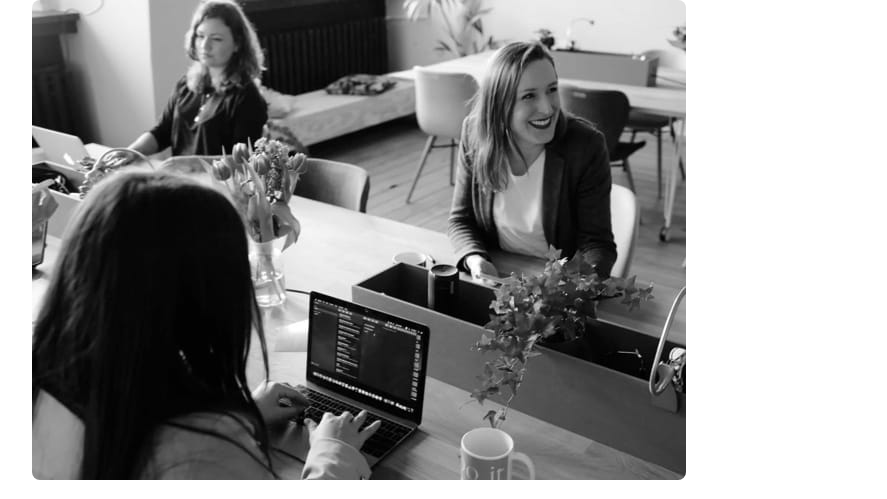
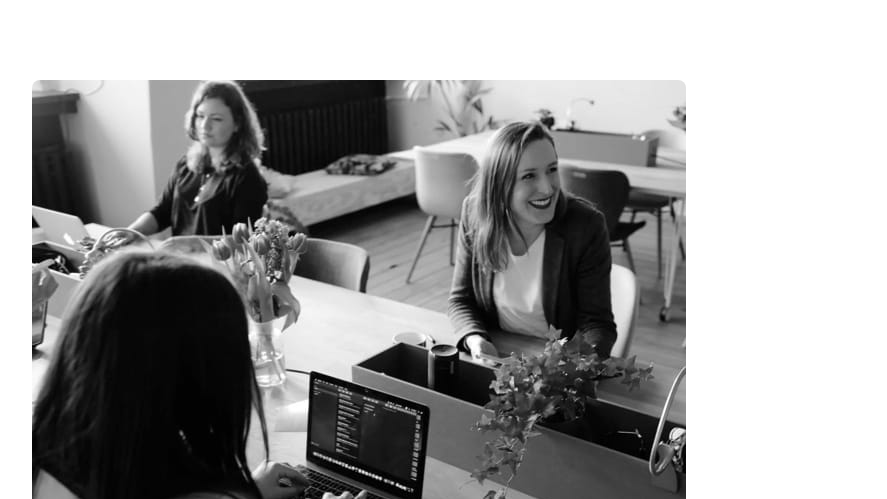
Before and after one commit to robinwatts96/stats-preview-card-component-main, a plain HTML site: page index.html in a window 1280 px wide. Shown: the top 499 px of the page, without its empty margins (32-919 px from the left). Drawn offline with Linux system fonts and the light colour scheme.

Commit message:
Update styles.css

```diff
--- a/styles.css
+++ b/styles.css
@@ -5,12 +5,13 @@ html {
 
 .main-container {
     width: 90%;
-    margin: 0 auto;
+    margin: 5em auto 0 auto;
 }
 
 /* img */
 img {
-    border-radius: 0.5em;
+    border-top-left-radius: 0.5em;
+    border-top-right-radius: 0.5em;
 }
 
 .desktop {
```
